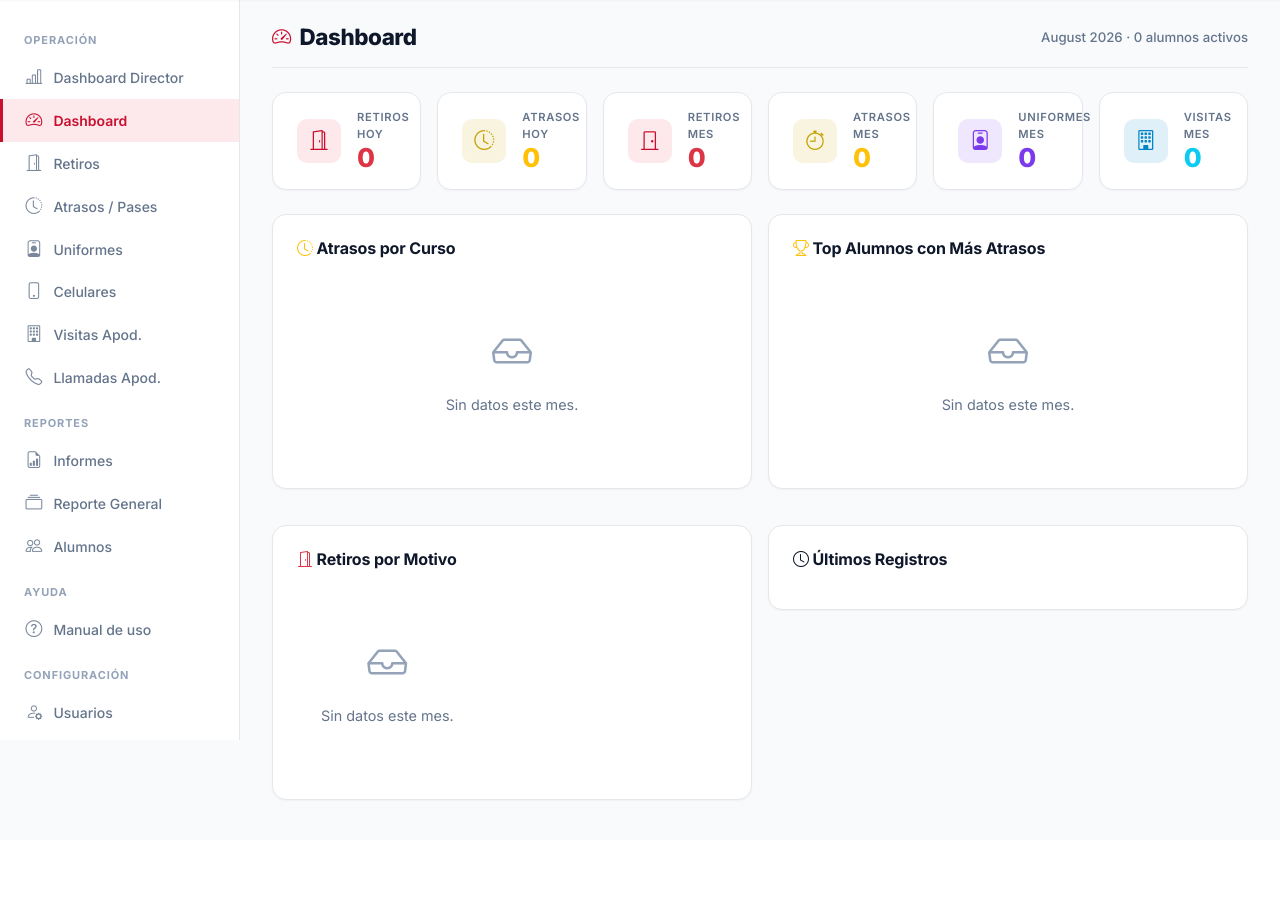
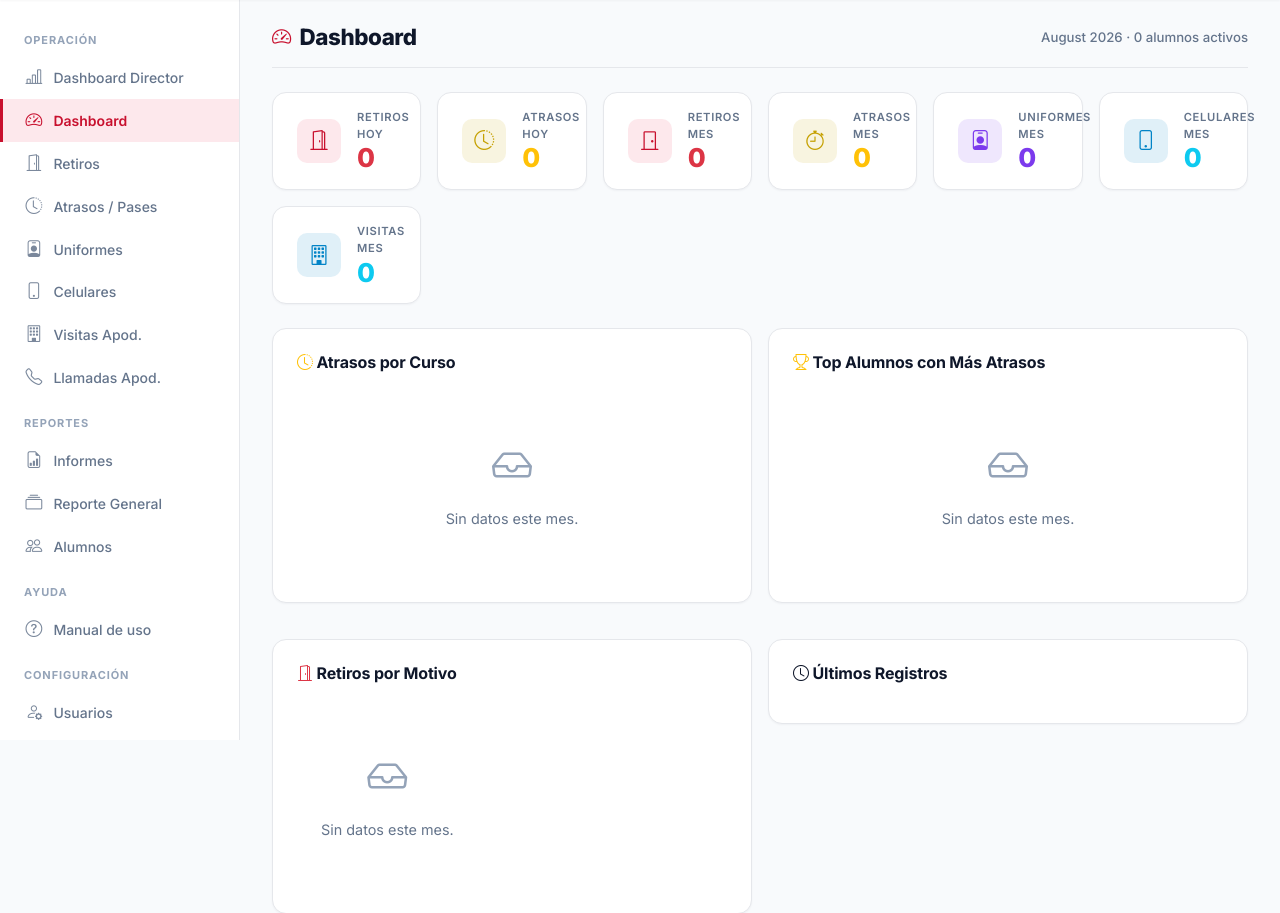
Before and after one commit to jagermeisterx/control-inspectoria-, a Django app: page / in a window 1280 px wide. Shown: the part 60-973 px from the top of the page. Before the commit the page ends 861 px from the top, so only its background shows below. Run offline with Django 5.2, Linux system fonts and the light colour scheme; the visitor is signed in with stand-in values (Sample User, id 1); data that the repository does not hold is empty.

Commit message:
dashboards: tarjetas clicables con periodo prefiltrado y tarjeta de celulares

```diff
--- a/core/views.py
+++ b/core/views.py
@@ -1,4 +1,5 @@
 import io
+import calendar
 from datetime import date, timedelta
 from collections import Counter
 
@@ -100,6 +101,9 @@ def dashboard(request):
         "ultimos_atrasos": ultimos_atrasos,
         "total_alumnos": Alumno.objects.filter(activo=True).count(),
         "mes_nombre": hoy.strftime("%B %Y").capitalize(),
+        "hoy_iso": hoy.isoformat(),
+        "mes_inicio_iso": date(anio, mes, 1).isoformat(),
+        "mes_fin_iso": date(anio, mes, calendar.monthrange(anio, mes)[1]).isoformat(),
     }
     return render(request, "core/dashboard.html", ctx)
 
--- a/static/css/style.css
+++ b/static/css/style.css
@@ -287,6 +287,24 @@ a:hover { color: var(--primary-dark); }
   box-shadow: var(--shadow-md);
   transform: translateY(-2px);
   border-color: var(--border-strong);
+}
+
+/* Tarjeta clicable (dashboards) */
+.stat-link {
+  display: block;
+  height: 100%;
+  text-decoration: none;
+  color: inherit;
+}
+.stat-link .stat-card { height: 100%; cursor: pointer; }
+.stat-link:hover .stat-card,
+.stat-link:focus-visible .stat-card {
+  border-color: var(--primary);
+}
+.stat-link:focus-visible {
+  outline: 2px solid var(--primary);
+  outline-offset: 2px;
+  border-radius: var(--radius-lg);
 }
 
 .stat-icon {
--- a/templates/core/dashboard.html
+++ b/templates/core/dashboard.html
@@ -11,6 +11,7 @@
 
 <div class="row g-3 mb-4">
     <div class="col-6 col-md-4 col-xl-2">
+        <a href="{% url 'retiros' %}?fecha_desde={{ hoy_iso }}&fecha_hasta={{ hoy_iso }}" class="stat-link">
             <div class="stat-card">
                 <div class="stat-icon">
                     <i class="bi bi-door-open"></i>
@@ -20,8 +21,10 @@
                     <div class="stat-value text-danger">{{ retiros_hoy }}</div>
                 </div>
             </div>
+        </a>
     </div>
     <div class="col-6 col-md-4 col-xl-2">
+        <a href="{% url 'atrasos' %}?fecha_desde={{ hoy_iso }}&fecha_hasta={{ hoy_iso }}" class="stat-link">
             <div class="stat-card">
                 <div class="stat-icon icon-warn">
                     <i class="bi bi-clock-history"></i>
@@ -31,8 +34,10 @@
                     <div class="stat-value text-warning">{{ atrasos_hoy }}</div>
                 </div>
             </div>
+        </a>
     </div>
     <div class="col-6 col-md-4 col-xl-2">
+        <a href="{% url 'retiros' %}?fecha_desde={{ mes_inicio_iso }}&fecha_hasta={{ mes_fin_iso }}" class="stat-link">
             <div class="stat-card">
                 <div class="stat-icon">
                     <i class="bi bi-door-closed"></i>
@@ -42,8 +47,10 @@
                     <div class="stat-value text-danger">{{ retiros_mes }}</div>
                 </div>
             </div>
+        </a>
     </div>
     <div class="col-6 col-md-4 col-xl-2">
+        <a href="{% url 'atrasos' %}?fecha_desde={{ mes_inicio_iso }}&fecha_hasta={{ mes_fin_iso }}" class="stat-link">
             <div class="stat-card">
                 <div class="stat-icon icon-warn">
                     <i class="bi bi-stopwatch"></i>
@@ -53,8 +60,10 @@
                     <div class="stat-value text-warning">{{ atrasos_mes }}</div>
                 </div>
             </div>
+        </a>
     </div>
     <div class="col-6 col-md-4 col-xl-2">
+        <a href="{% url 'uniformes' %}?fecha_desde={{ mes_inicio_iso }}&fecha_hasta={{ mes_fin_iso }}" class="stat-link">
             <div class="stat-card">
                 <div class="stat-icon icon-violet">
                     <i class="bi bi-person-badge"></i>
@@ -64,8 +73,23 @@
                     <div class="stat-value" style="color:var(--violet)">{{ uniformes_mes }}</div>
                 </div>
             </div>
+        </a>
     </div>
     <div class="col-6 col-md-4 col-xl-2">
+        <a href="{% url 'celulares' %}?fecha_desde={{ mes_inicio_iso }}&fecha_hasta={{ mes_fin_iso }}" class="stat-link">
+            <div class="stat-card">
+                <div class="stat-icon icon-info">
+                    <i class="bi bi-phone"></i>
+                </div>
+                <div class="stat-body">
+                    <div class="stat-label">Celulares mes</div>
+                    <div class="stat-value text-info">{{ celulares_mes }}</div>
+                </div>
+            </div>
+        </a>
+    </div>
+    <div class="col-6 col-md-4 col-xl-2">
+        <a href="{% url 'visitas' %}?fecha_desde={{ mes_inicio_iso }}&fecha_hasta={{ mes_fin_iso }}" class="stat-link">
             <div class="stat-card">
                 <div class="stat-icon icon-info">
                     <i class="bi bi-building"></i>
@@ -75,6 +99,7 @@
                     <div class="stat-value text-info">{{ visitas_mes }}</div>
                 </div>
             </div>
+        </a>
     </div>
 </div>
 
```
Also changed, not shown: templates/core/dashboard_director.html (+10 -0 lines). Lines whose indentation alone changed are shown as unchanged.
